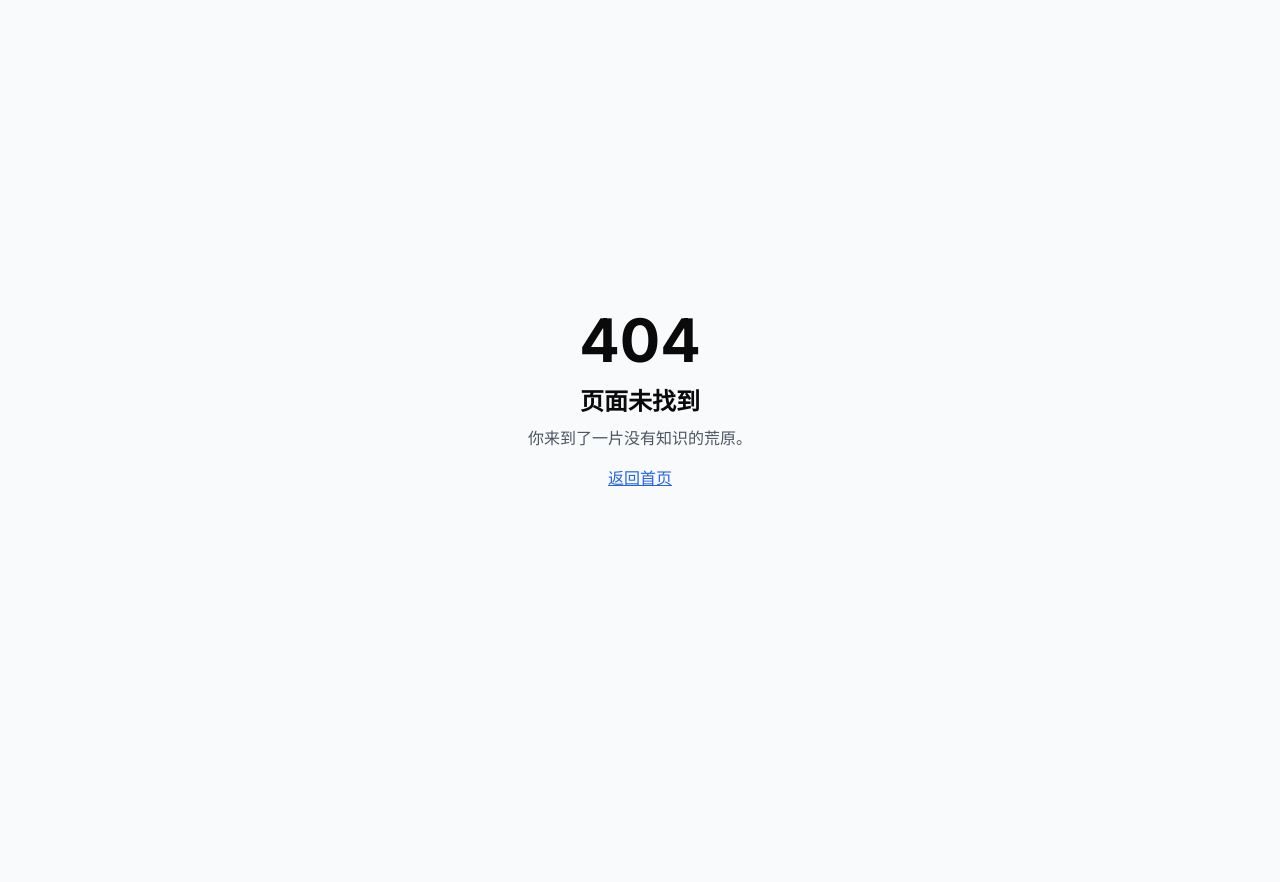
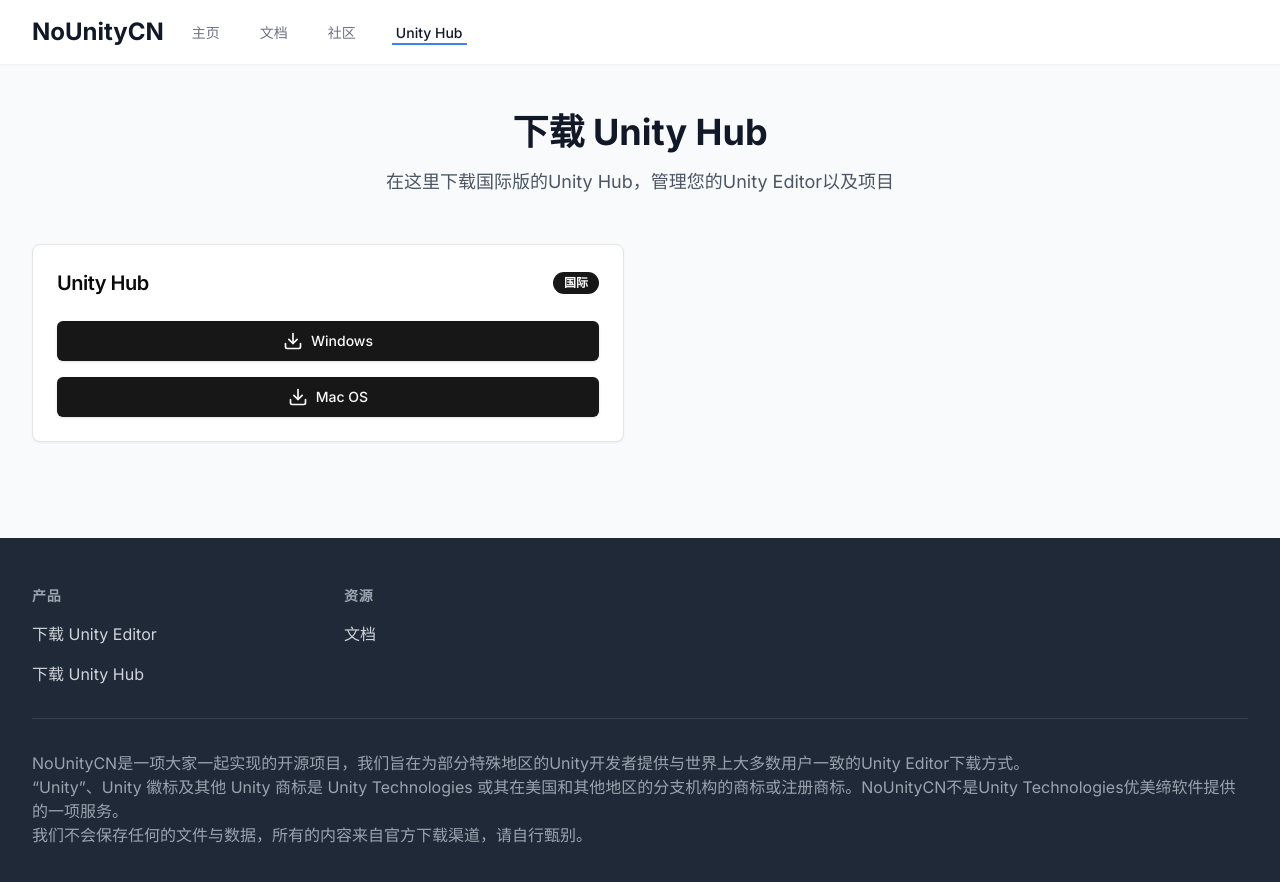
Before and after one commit to DanKE123abc/NoUnityCN, a Next.js app: page /unityhub in a window 1280 px wide. Before the commit this address had no page. Shown: the top 882 px of the page. Before the commit the page ends 800 px from the top, so only its background shows below. Built offline with nearby package versions, Linux system fonts and the light colour scheme.

Commit message:
feat(unityhub): 添加 Unity Hub 下载页面

```diff
--- /dev/null
+++ b/app/unityhub/page.tsx
@@ -0,0 +1,54 @@
+"use client";
+import { Download, Share, Box, Apple} from "lucide-react";
+import { Button } from "@/components/ui/button";
+import { Card, CardContent, CardHeader, CardTitle } from "@/components/ui/card";
+import { Badge } from "@/components/ui/badge";
+import { SiteHeader } from "@/components/site-header";
+import { SiteFooter } from "@/components/site-footer";
+import { useEffect, useState } from 'react';
+
+type VersionDictionary = Record<string, string[]>;
+
+export default function UnityhubPage() {
+
+  // @ts-ignore
+  return (
+    <div className="min-h-screen flex flex-col">
+      <SiteHeader />
+      <main className="flex-1">
+        <div className="max-w-7xl mx-auto px-4 sm:px-6 lg:px-8 py-12">
+          {/* 标题区域 */}
+          <div className="text-center mb-12">
+            <h2 className="text-4xl font-bold text-gray-900 mb-4">下载 Unity Hub</h2>
+            <p className="text-lg text-gray-600">在这里下载国际版的Unity Hub，管理您的Unity Editor以及项目</p>
+          </div>
+
+          {/* 下载卡片 */}
+          <div className="grid md:grid-cols-2 gap-8 mb-12">
+            <Card>
+              <CardHeader className="flex flex-row items-center justify-between space-y-0 pb-2">
+                <CardTitle className="text-xl">Unity Hub</CardTitle>
+                <Badge>国际</Badge>
+              </CardHeader>
+              <CardContent>
+                <p className="text-gray-600 mb-4"></p>
+                <div className="space-y-4">
+                  <Button className="w-full" size="lg" href="https://github.com/NoUnityCN/service/releases/download/unityhub/UnityHubSetup.exe">
+                    <Download className="w-5 h-5 mr-2"/>
+                    Windows
+                  </Button>
+                  <Button className="w-full" size="lg" href="https://github.com/NoUnityCN/service/releases/download/unityhub/UnityHubSetup.dmg">
+                    <Download className="w-5 h-5 mr-2"/>
+                    Mac OS
+                  </Button>
+                </div>
+              </CardContent>
+            </Card>
+          </div>
+
+        </div>
+      </main>
+      <SiteFooter/>
+    </div>
+  );
+}
--- a/components/site-footer.tsx
+++ b/components/site-footer.tsx
@@ -1,6 +1,7 @@
 const footerNavigation = {
   产品: [
-    { name: "下载", href: "/" },
+    { name: "下载 Unity Editor", href: "/" },
+    { name: "下载 Unity Hub", href: "/" },
   ],
   资源: [
     { name: "文档", href: "/docs" },
--- a/components/site-header.tsx
+++ b/components/site-header.tsx
@@ -8,6 +8,7 @@ const navigation = [
   { name: "主页", href: "/" },
   { name: "文档", href: "/docs" },
   { name: "社区", href: "/community" },
+  { name: "Unity Hub", href: "/unityhub" },
 ]
 
 export function SiteHeader() {
```
